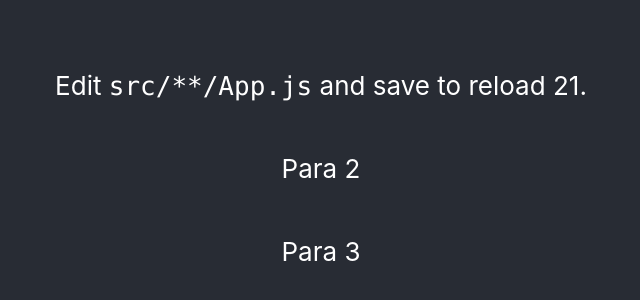
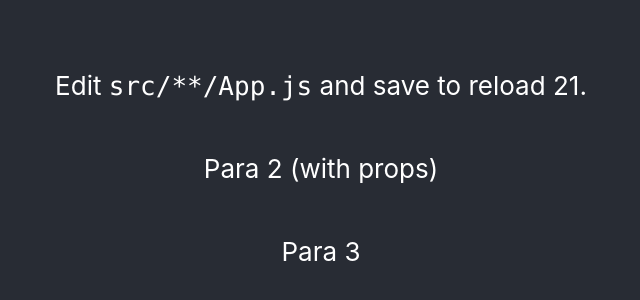
Before and after one commit to patrykomiotek/ocd-workshops, a React (Create React App) app: page / in a window 1280 px wide. Shown: the part 232-532 px from the top of the page, without its empty margins (319-959 px from the left). Built offline with nearby package versions, Linux system fonts and the light colour scheme.

Commit message:
first props usage

```diff
--- a/src/App.js
+++ b/src/App.js
@@ -13,8 +13,8 @@ function App() {
         <TextGh>
           Edit <code>{path}</code> and save to reload {age}.
         </TextGh>
-        <TextGh>
-          Para 2
+        <TextGh fontSize="10" color="blue">
+          Para 2 (with props)
         </TextGh>
         <TextGh>
           Para 3
--- a/src/index.js
+++ b/src/index.js
@@ -2,12 +2,14 @@ import React from 'react';
 import ReactDOM from 'react-dom';
 import './index.css';
 import App from './App';
+// import { Text } from './Text';
 import reportWebVitals from './reportWebVitals';
 
 ReactDOM.render(
   <React.StrictMode>
     <App />
   </React.StrictMode>,
+  // <Text>Hello!!!</Text>,
   document.getElementById('root')
 );
 
```
